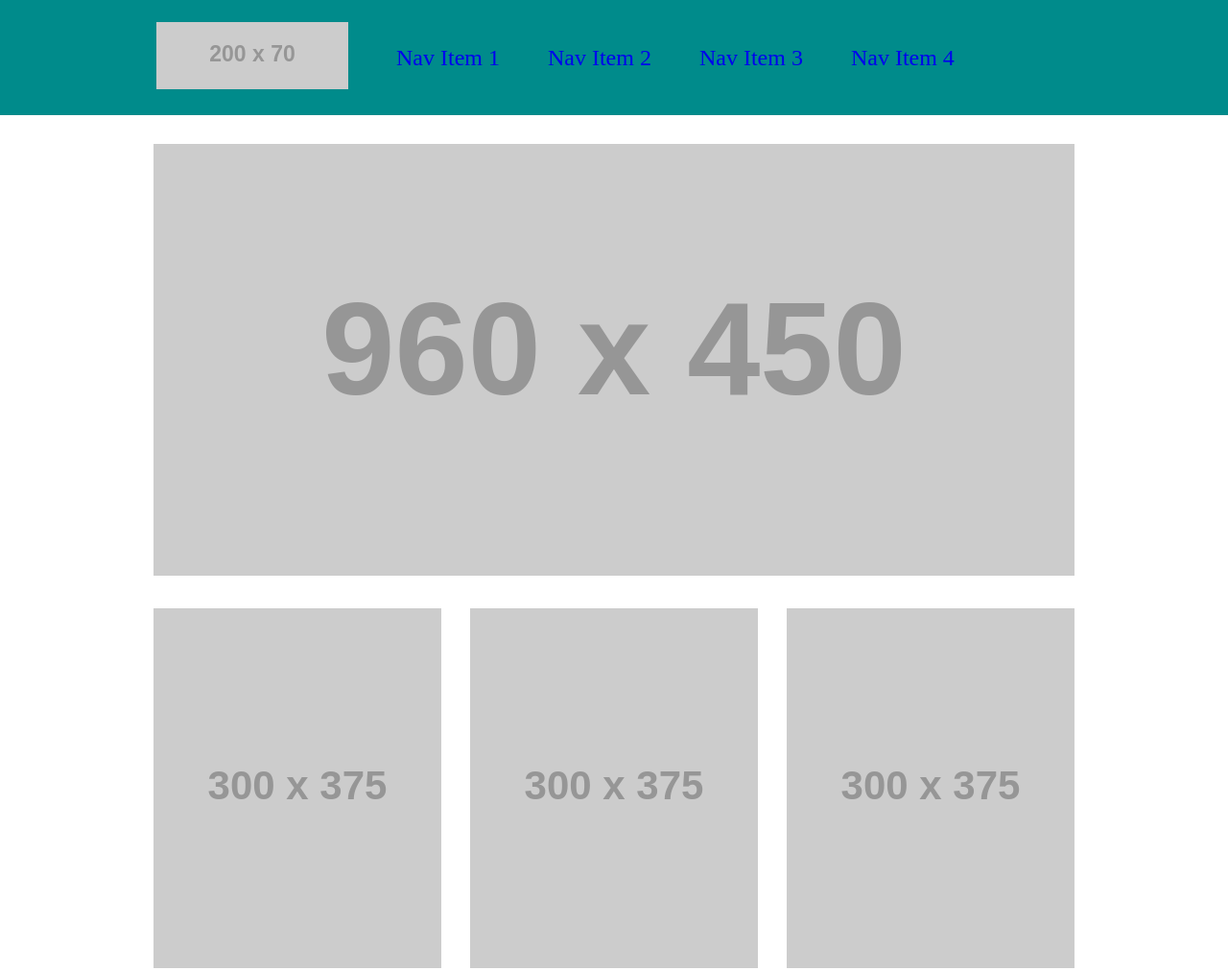
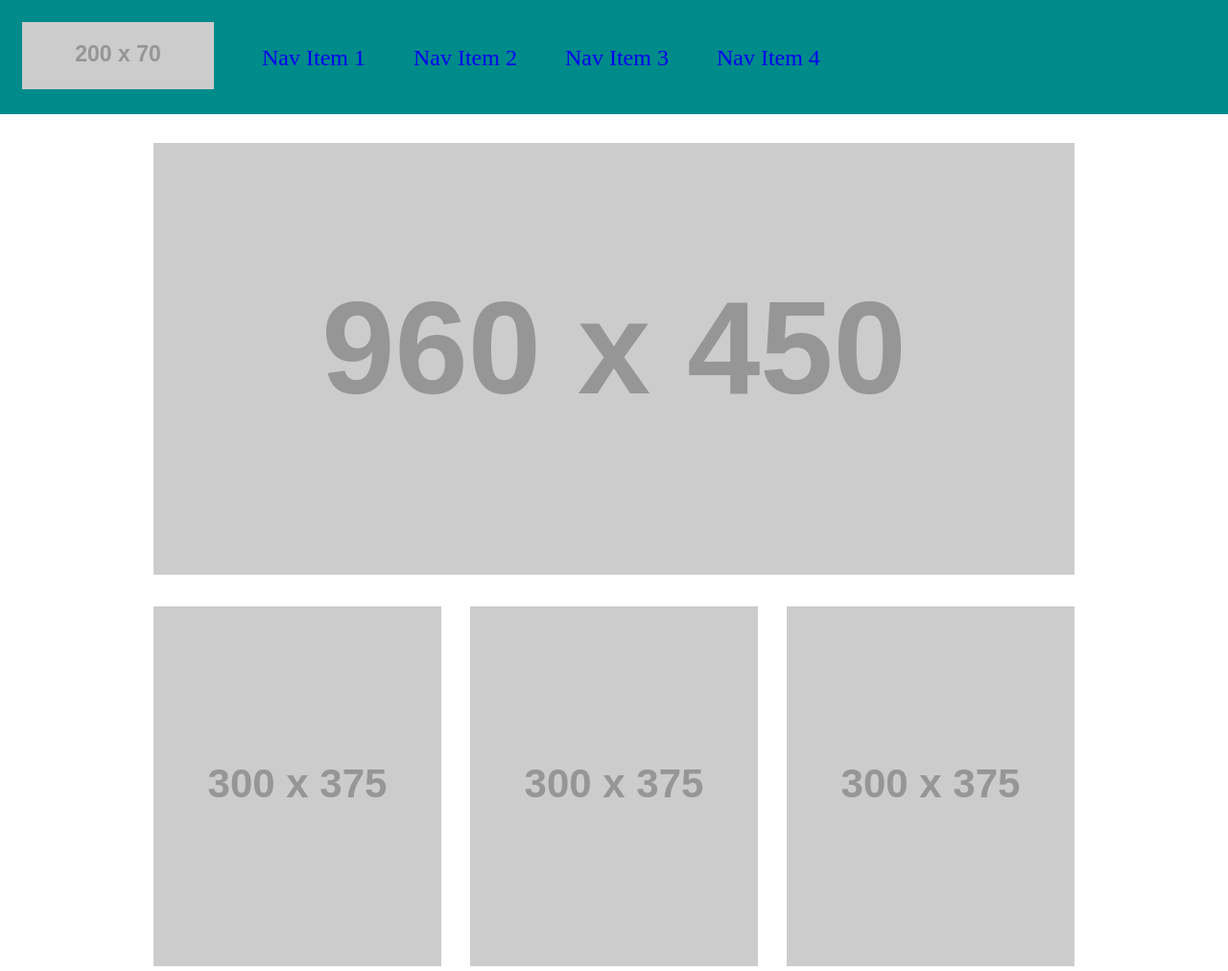
Before and after one commit to crystal-leesj/wirefame-exercise, a plain HTML site: page index.html in a window 1280 px wide. Shown: the top 1012 px of the page at 96% size. Drawn offline with Linux system fonts and the light colour scheme; placeholder pictures from the web are drawn by us.

Commit message:
Liked reset.css

```diff
--- a/index.html
+++ b/index.html
@@ -2,6 +2,7 @@
 <html>
   <head>
     <title>Wireframe Exercise</title>
+    <link href="css/reset.css" type="text/css" rel="stylesheet"/>
     <link href="css/style.css" type="text/css" rel="stylesheet"/>
   </head>
   <body>
```
